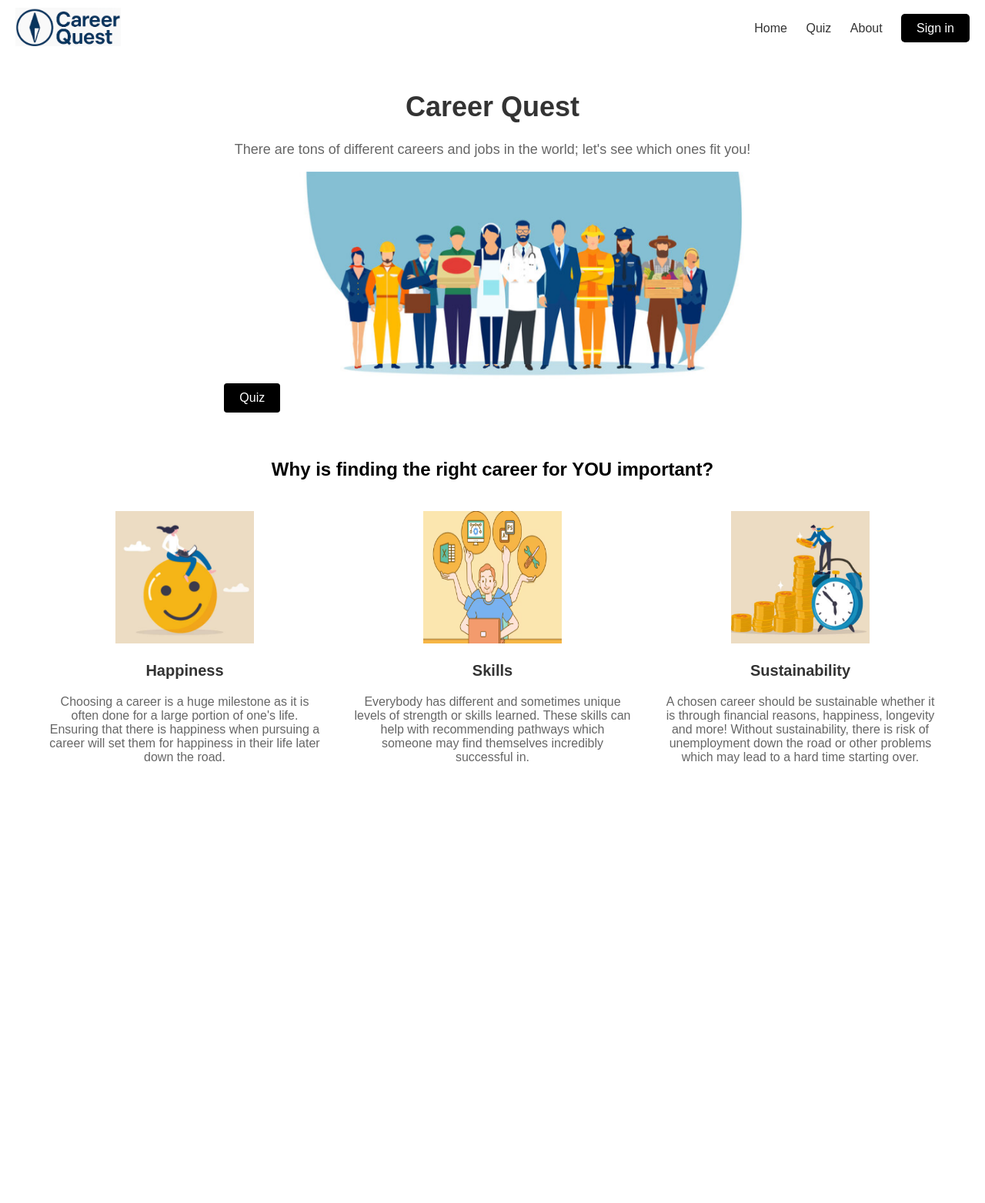
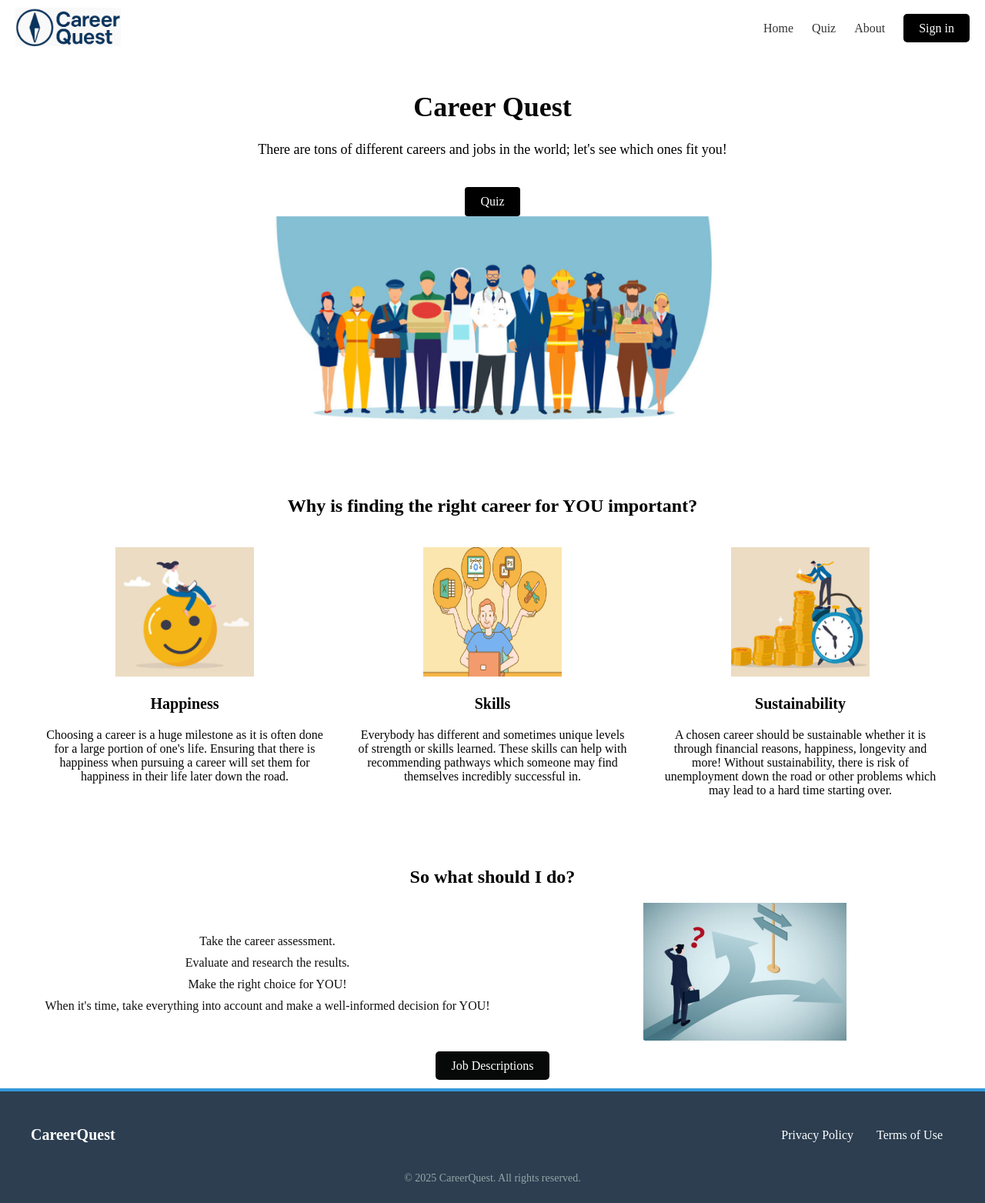
Before and after one commit to JayantThathireddy/CareerQuest, a Django app: page / in a window 1280 px wide. Shown: the whole page at 77% size. Before the commit the page ends 992 px from the top, so only its background shows below. Run offline with Django 5.2, Linux system fonts and the light colour scheme.

Commit message:
footer/jobdescription/home

```diff
--- a/base/templates/base/home.html
+++ b/base/templates/base/home.html
@@ -2,10 +2,14 @@
 {% load static %}
 {% block content %}
 <div class="home-header">
-    <h1>Career Quest</h1>
-    <p>There are tons of different careers and jobs in the world; let's see which ones fit you!</p>
-    <a href="{% url 'quiz' %}" class="quiz-button">Quiz</a>
-    <img src="{% static 'images/img1.png' %}" alt="Team" >
+    <div class="header-content">
+        <div class="header-text">
+            <h1>Career Quest</h1>
+            <p>There are tons of different careers and jobs in the world; let's see which ones fit you!</p>
+            <a href="{% url 'quiz' %}" class="quiz-button">Quiz</a>
+        </div>
+        <img src="{% static 'images/img1.png' %}" alt="Team">
+    </div>
 </div>
 
 <div class="why-career">
@@ -28,4 +32,19 @@
         </div>
     </div>
 </div>
+    <div class="action-steps">
+    <h2>So what should I do?</h2>
+    <div class="steps-content">
+        <div class="steps-text">
+            <p>Take the career assessment.</p>
+            <p>Evaluate and research the results.</p>
+            <p>Make the right choice for YOU!</p>
+            <p>When it's time, take everything into account and make a well-informed decision for YOU!</p>
+        </div>
+        <div class="steps-image">
+            <img src="{% static 'images/decision.png' %}" alt="Decision Making">
+        </div>
+    </div>
+    <a href="{% url 'description' %}" class="btn job-desc-btn">Job Descriptions</a>
+</div>
 {% endblock %}
--- a/base/urls.py
+++ b/base/urls.py
@@ -7,6 +7,7 @@ urlpatterns = [
     path('about/', views.about, name='about'),
     path('login/', views.login, name='login'),
     path('quiz/', views.quiz, name='quiz'),
+    path('description/', views.description, name='description'),
     path('quiz/submit/', views.quiz_submit, name='quiz_submit'),
 
     # 🔐 Login & Logout
--- a/base/views.py
+++ b/base/views.py
@@ -14,6 +14,9 @@ def about(request):
 def login(request):
     return render(request, 'base/login.html')
 
+def description(request):
+    return render(request, 'base/description.html')
+
 def quiz_submit(request):
     if request.method == 'POST':
         return HttpResponseRedirect(reverse('quiz_results'))
--- a/static/styles/style.css
+++ b/static/styles/style.css
@@ -1,9 +1,18 @@
-body, html {
+html, body {
+    height: 100%;
+    display: flex;
+    flex-direction: column;
     margin: 0;
     padding: 0;
-    font-family: Arial, sans-serif;
-    background-color: #ffffff;
 }
+
+.main-content {
+    flex: 1;
+    display: flex;
+    flex-direction: column;
+}
+
+
 
 .home-header img{
     width: 50%;
@@ -15,13 +24,13 @@ body, html {
 }
 
 .home-header h1 {
-    color: #333;
+    color: #070707;
     font-size: 36px;
 }
 
 .home-header p {
     font-size: 18px;
-    color: #666;
+    color: #000000;
 }
 
 .quiz-button {
@@ -62,13 +71,13 @@ body, html {
 }
 
 .reason h3 {
-    color: #333;
+    color: #000000;
     font-size: 20px;
 }
 
 .reason p {
     font-size: 16px;
-    color: #666;
+    color: #050505;
 }
 .navbar {
     display: flex;
@@ -98,5 +107,108 @@ body, html {
 }
 
 .nav-links .login-button:hover {
+    background-color: #2c2a2a;
+}
+
+.action-steps {
     background-color: #ffffff;
+    padding: 20px;
+    text-align: center;
 }
+
+.steps-content {
+    display: flex;
+    justify-content: space-around;
+    align-items: center;
+    margin-bottom: 20px;
+}
+
+.steps-text p {
+    font-size: 16px;
+    color: #111010;
+    margin: 10px;
+}
+
+.job-desc-btn {
+    padding: 10px 20px;
+    background-color: #070808;  /* Example blue color */
+    color: white;
+    text-decoration: none;
+    border-radius: 5px;
+    text-align: center;
+}
+
+.job-desc-btn:hover {
+    background-color: #262627;
+}
+
+.steps-image img {
+    width: 50%;  /* Adjust according to your design needs */
+    height: auto;
+}
+
+.site-footer {
+    background-color: #2C3E50; /* Dark blue background */
+    color: #ffffff; /* White text color */
+    text-align: center;
+    padding: 20px 0;
+    font-size: 16px;
+    line-height: 1.6;
+    border-top: 4px solid #3498DB; /* Light blue border top */
+}
+
+.footer-content {
+    max-width: 1200px; /* Maximum width of footer content */
+    margin: 0 auto;
+    padding: 20px;
+    display: flex;
+    justify-content: space-between; /* Space out the content */
+    align-items: center;
+}
+
+.footer-content span {
+    font-weight: bold;
+    font-size: 20px;
+}
+
+.footer-links {
+    display: flex;
+    justify-content: center;
+}
+
+.footer-links a {
+    color: #ffffff; /* Links are white */
+    text-decoration: none;
+    margin: 0 15px;
+    font-size: 16px;
+}
+
+.footer-links a:hover {
+    text-decoration: underline; /* Underline on hover for better interaction */
+}
+
+.copy-right {
+    font-size: 14px;
+    color: #95a5a6; /* Light gray for the copyright text */
+    margin-top: 10px;
+}
+
+/* Responsive layout for smaller screens */
+@media (max-width: 768px) {
+    .footer-content {
+        flex-direction: column;
+        text-align: center;
+    }
+
+    .footer-links {
+        margin-top: 10px;
+        flex-direction: column;
+    }
+
+    .footer-links a {
+        margin: 5px 0; /* Stack links vertically with space */
+    }
+}
+.site-footer {
+    flex-shrink: 0;
+}
--- /dev/null
+++ b/templates/footer.html
@@ -0,0 +1,12 @@
+<footer class="site-footer">
+    <div class="footer-content">
+        <span>CareerQuest</span>
+        <div class="footer-links">
+            <a href="">Privacy Policy</a>
+            <a href="">Terms of Use</a>
+        </div>
+    </div>
+    <div class="copy-right">
+        © 2025 CareerQuest. All rights reserved.
+    </div>
+</footer>
--- a/templates/main.html
+++ b/templates/main.html
@@ -12,12 +12,12 @@
     </head>
 
     <body>
+        <div class="main-content">
         {% include 'navbar.html' %}
+        {% block content %}
+        {% endblock %}
+    </div>
 
-        {% block content %}
-
-
-        {% endblock %}
-
+       {% include 'footer.html' %}
     </body>
-</html>
+    </html>
```
Also changed, not shown: base/templates/base/description.html (added, +8 -0 lines), static/images/decision.png (added).
